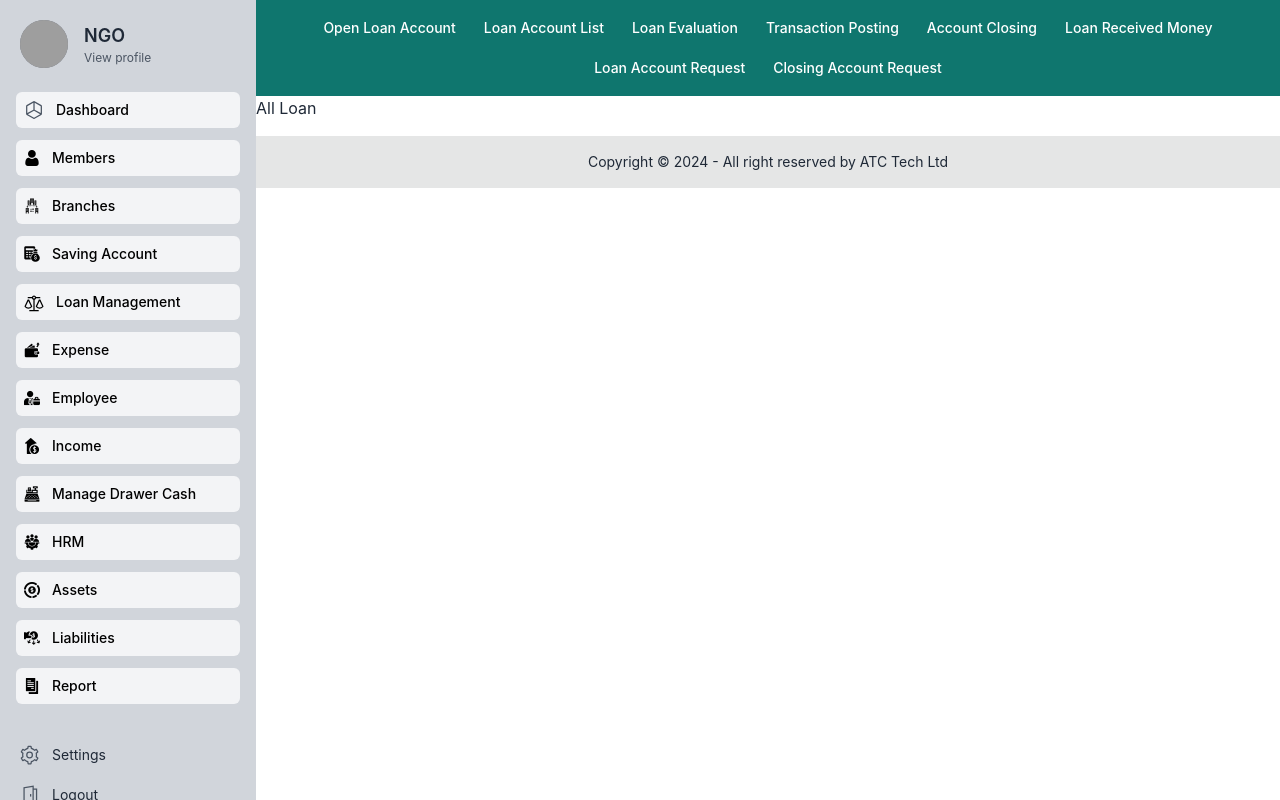
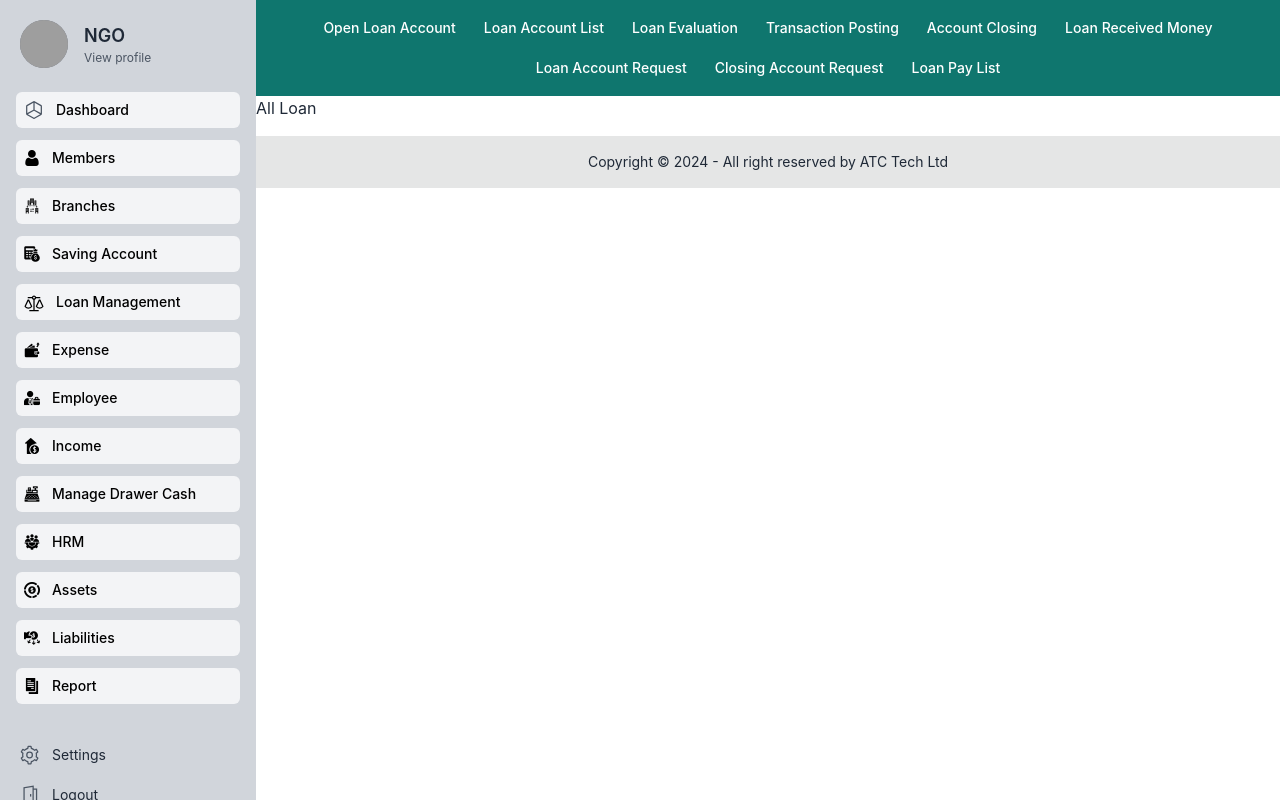
Before and after one commit to MDYeaminIslam/NGO_Project, a React (Vite) app: page /all_loan in a window 1280 px wide. Built offline with nearby package versions, Linux system fonts and the light colour scheme; sample sign-in values are in the browser's storage; grey boxes are pictures that could not be loaded.

Commit message:
loan pay list added

```diff
--- a/api/admin.js
+++ b/api/admin.js
@@ -241,3 +241,8 @@ export async function ngoLoansCreate(data) {
   const response = await axiosAdmin.post("/loan/ngo-loan/create", data);
   return response.data;
 }
+//ngo loan list
+export async function ngoLoanList() {
+  const response = await axiosAdmin.get('/loan/ngo-loan/list')
+  return response.data;
+}
--- a/src/pages/Loan Management/LoanManagementNav/LoanManagementNav.jsx
+++ b/src/pages/Loan Management/LoanManagementNav/LoanManagementNav.jsx
@@ -85,9 +85,16 @@ const LoanManagementNav = () => {
 
                     <li>
                       <Link to={'/loan_closing_account_request'}>
-                        <p className=" hover:bg-gray-700  px-3 py-2 rounded-md text-sm font-normal">Closing Account Request</p>
+                        <p className=" hover:bg-gray-700  px-3 py-2 rounded-md text-sm font-normal">Closing  Account Request</p>
                       </Link>
                     </li>
+
+                    <li>
+                      <Link to={'/loan_pay_list'}>
+                        <p className=" hover:bg-gray-700  px-3 py-2 rounded-md text-sm font-normal">Loan Pay List</p>
+                      </Link>
+                    </li>
+
 
                   </ul>
                 </div>
@@ -131,6 +138,10 @@ const LoanManagementNav = () => {
                   <p className=" hover:bg-gray-700  px-3 py-2 rounded-md text-sm font-medium">Closing Account Request</p>
                 </Link>
 
+                <Link to={'/loan_pay_list'}>
+                  <p className=" hover:bg-gray-700  px-3 py-2 rounded-md text-sm font-medium">Loan Pay List</p>
+                </Link>
+
 
 
               </div>
--- /dev/null
+++ b/src/pages/Loan Management/LoanPayList.jsx
@@ -0,0 +1,18 @@
+import { useQuery } from "@tanstack/react-query";
+import LoanManagementNav from "./LoanManagementNav/LoanManagementNav";
+import { ngoLoanList } from "../../../api/admin";
+
+const LoanPayList = () => {
+    const { data, isFetched } = useQuery({ queryFn: ngoLoanList })
+    console.log(data);
+
+    return (
+
+        <div>
+            <LoanManagementNav />
+            <h1>loan pay list page</h1>
+        </div>
+    );
+};
+
+export default LoanPayList;
--- a/src/router/Roots.jsx
+++ b/src/router/Roots.jsx
@@ -95,6 +95,7 @@ import RegPage from "../pages/Login/RegPage";
 import Registration from "../pages/Registration/Registration";
 import AdminRoute from "./AdminRoute";
 import ROLES from "../../config/roles";
+import LoanPayList from "../pages/Loan Management/LoanPayList";
 const router = createBrowserRouter([
   {
     path: "/",
@@ -255,6 +256,10 @@ const router = createBrowserRouter([
       {
         path: "running_loan",
         element: <AdminRoute roles={[ROLES.Admin, ROLES.Collector]}><RunningLoan /></AdminRoute>,
+      },
+      {
+        path: 'loan_pay_list',
+        element: <AdminRoute roles={[ROLES.Admin, ROLES.Collector]}><LoanPayList /></AdminRoute>,
       },
 
       // Expense routes
```
